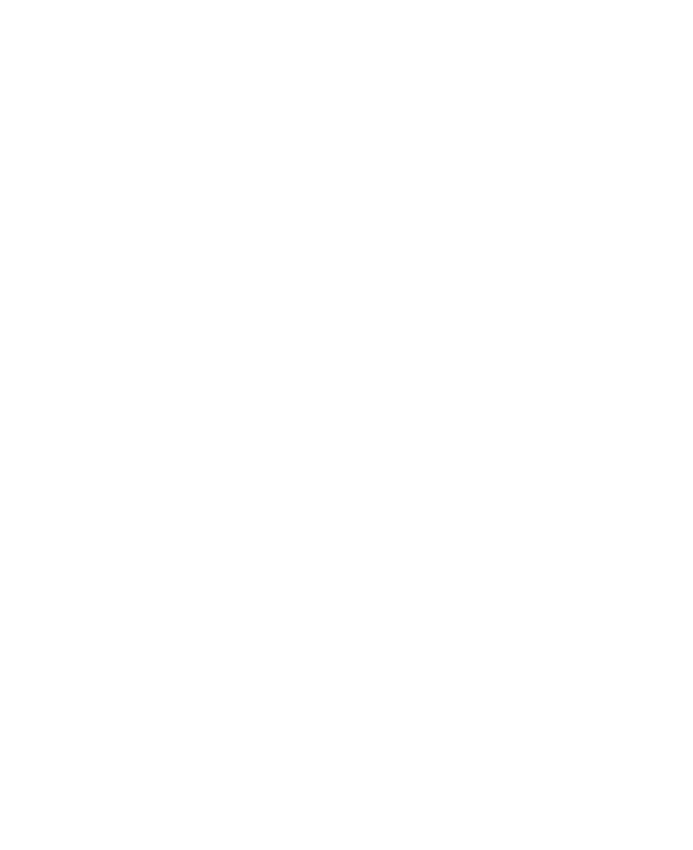
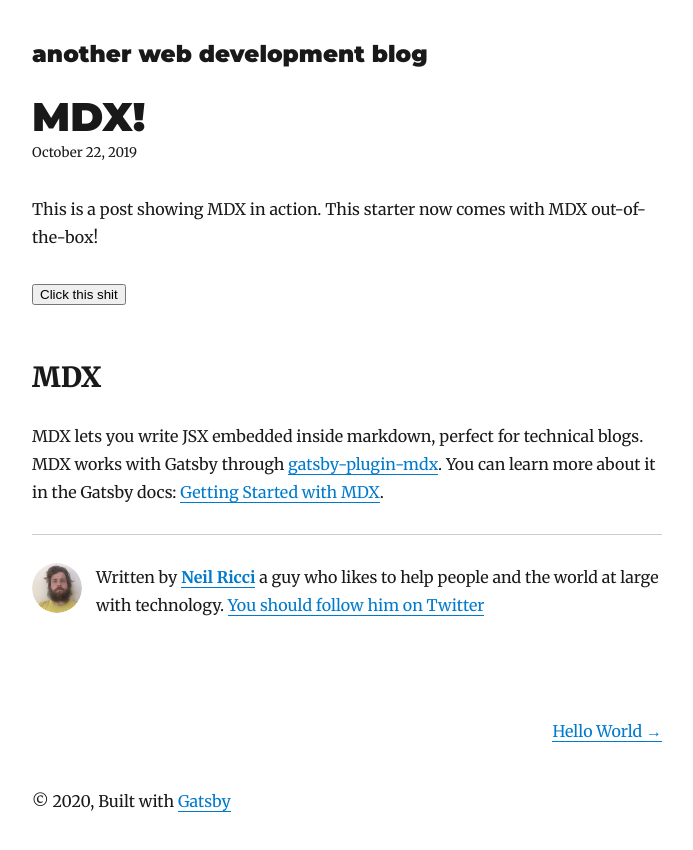
Before and after one commit to neilricci/blog, a Gatsby site: page /bubble-sort/ in a window 1280 px wide. Before the commit this address had no page. Shown: the whole page, without its empty margins (293-986 px from the left). Before the commit the page ends 800 px from the top, so only its background shows below. Built offline with nearby package versions, Linux system fonts and the light colour scheme; Gatsby itself is replaced by a stand-in of ours; some packages are replaced by stand-ins of ours.

Commit message:
React component test

```diff
--- /dev/null
+++ b/content/blog/bubble-sort/index.mdx
@@ -0,0 +1,15 @@
+---
+title: MDX!
+date: "2019-10-22"
+description: "A post showing MDX in action"
+---
+
+import BubbleSort from "../../../src/components/visualizations/bubble-sort"
+
+This is a post showing MDX in action. This starter now comes with MDX out-of-the-box!
+
+<BubbleSort></BubbleSort>
+
+## MDX
+
+MDX lets you write JSX embedded inside markdown, perfect for technical blogs. MDX works with Gatsby through [gatsby-plugin-mdx](https://www.gatsbyjs.org/packages/gatsby-plugin-mdx/). You can learn more about it in the Gatsby docs: [Getting Started with MDX](https://www.gatsbyjs.org/docs/mdx/getting-started/).
--- /dev/null
+++ b/src/components/visualizations/bubble-sort.js
@@ -0,0 +1,9 @@
+import React from "react"
+
+export default function BubbleSort() {
+    return (
+        <div>
+            <button>Click this shit</button>
+        </div>
+    );
+}
--- a/src/templates/blog-post.js
+++ b/src/templates/blog-post.js
@@ -8,7 +8,7 @@
 import { rhythm, scale } from "../utils/typography"
 
 const BlogPostTemplate = ({ data, pageContext, location }) => {
-  const post = data.markdownRemark
+  const post = data.mdx
   const siteTitle = data.site.siteMetadata.title
   const { previous, next } = pageContext
 
```
